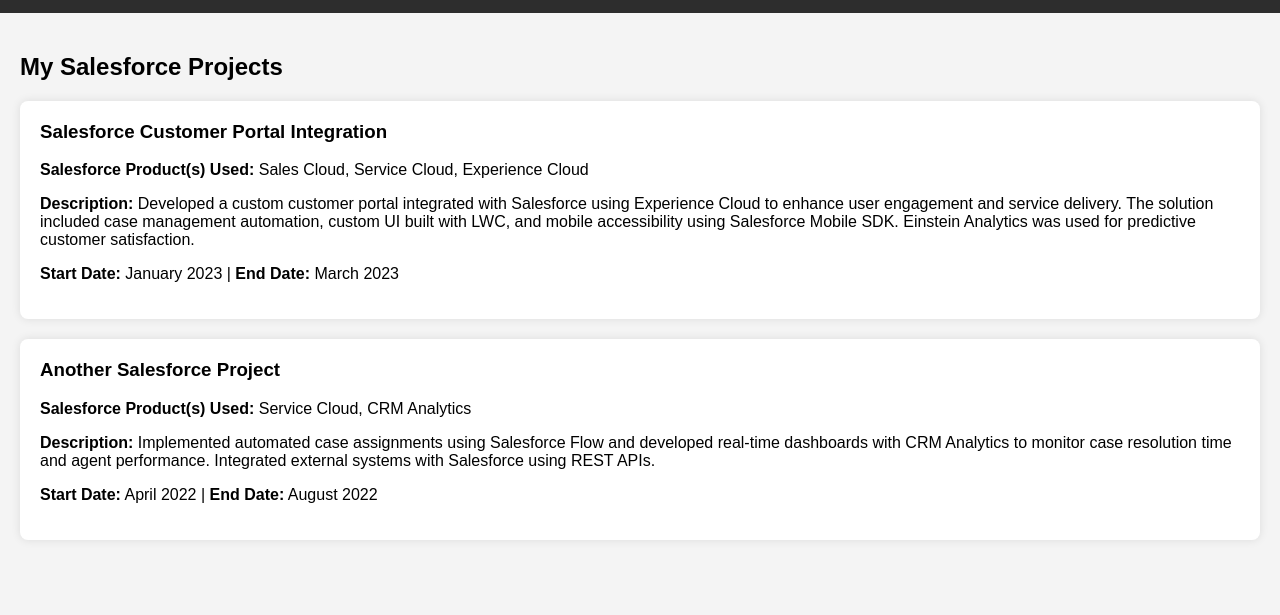
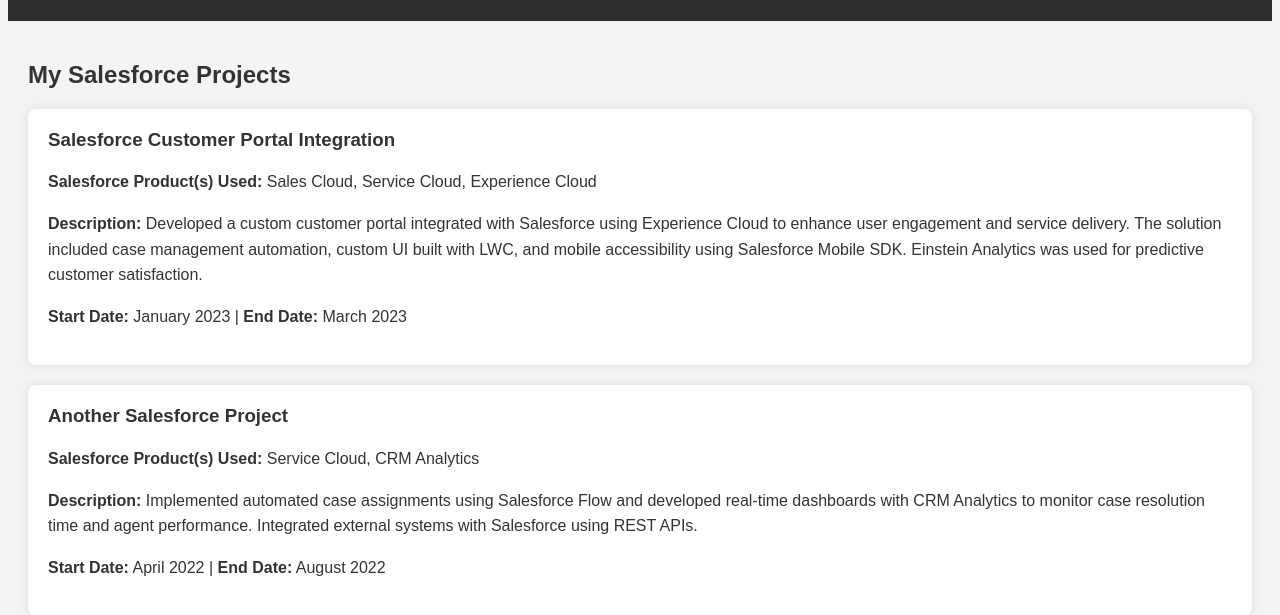
Before and after one commit to sdtdgnr/sdtdgnr.github.io, a plain HTML site: page index.html in a window 1280 px wide. Shown: the part 107-722 px from the top of the page. Drawn offline with Linux system fonts and the light colour scheme.

Commit message:
Update index.html

```diff
--- a/index.html
+++ b/index.html
@@ -7,9 +7,8 @@
     <style>
         body {
             font-family: Arial, sans-serif;
-            margin: 0;
-            padding: 0;
             background-color: #f4f4f4;
+            color: #333;
         }
         header {
             background-color: #2d2d2d;
@@ -32,6 +31,9 @@
         }
         .project h3 {
             margin-top: 0;
+        }
+        .project p {
+            line-height: 1.6;
         }
     </style>
 </head>
@@ -57,7 +59,7 @@
                 <p><strong>Start Date:</strong> April 2022 | <strong>End Date:</strong> August 2022</p>
             </div>
 
-            <!-- Add more projects as needed -->
+            <!-- You can add more projects here in the same format -->
         </section>
     </main>
 </body>
```
